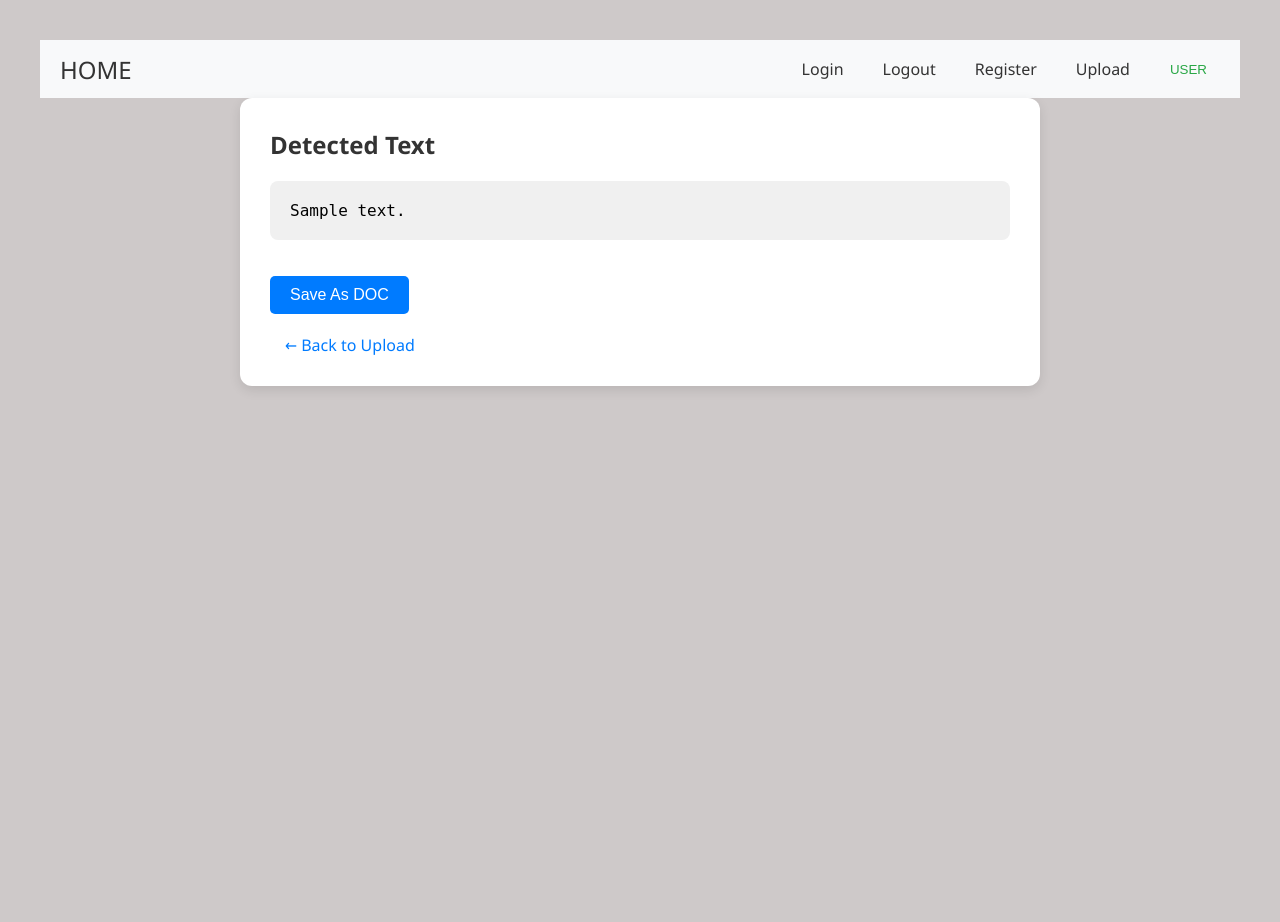
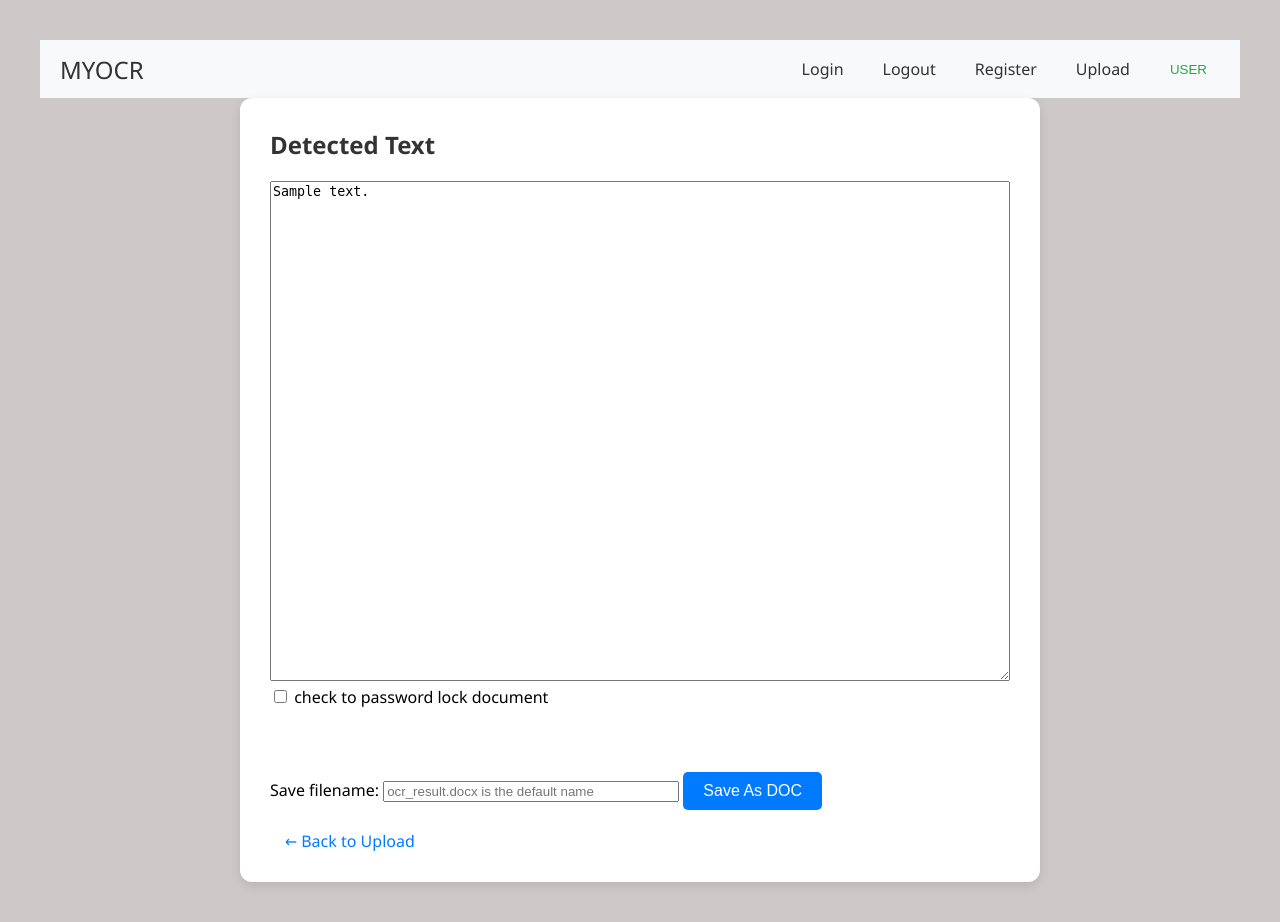
Before and after one commit to Mikodzix/ocr_project_2.2, a Flask app: template templates/result.html in a window 1280 px wide. Before the commit the page ends 389 px from the top, so only its background shows below. Run offline with Flask 3, Linux system fonts and the light colour scheme; the template is opened without the code that fills it: most values are stand-ins (such as "Sample title", 1, 10 or a date in 2020).

Commit message:
Updated 2.2 Project

```diff
--- a/app.py
+++ b/app.py
@@ -9,10 +9,9 @@ from datetime import timedelta, datetime
 import bcrypt
 from pdf2image import convert_from_path
 import pytesseract
-from ExtractTable import ExtractTable
-
-import csv
-
+import msoffcrypto
+import docx
+import tempfile
 
 
 app = Flask(__name__,static_folder='static')
@@ -183,10 +182,18 @@ def logout():
     session.pop("username", None)
     return redirect(url_for("search"))
 
-#DOWNLOAD GOOGLE VISION OCR DOCUMENT ROUTE
+#DOWNLOAD OCR DOCUMENT AS DOCX ROUTE
 @app.route('/download', methods=['POST'])
 def download_doc():
-    detected_text = request.form['text_content']
+
+    detected_text = request.form['real-text']
+    doc_name = request.form.get('download-doc-name')
+
+    if doc_name:
+        doc_name = doc_name
+    else:
+        doc_name = 'ocr_result'
+
 
     # Create a new document with the text
     doc = Document()
@@ -202,9 +209,70 @@ def download_doc():
     return send_file(
         file_stream,
         as_attachment=True,
-        download_name='ocr_result.docx',
+        download_name=f'{doc_name}.docx',
         mimetype='application/vnd.openxmlformats-officedocument.wordprocessingml.document'
     )
+
+#ORGANIZATIONAL SYSTEM DOWLOAD WITH LOCK CAPABILITY
+@app.route('/download2', methods=['POST'])
+def download2():
+    if request.method == "POST":
+            edited_text = request.form['real-text']
+            protect = request.form.get('lock-doc')
+            doc_name = request.form.get('download-doc-name')
+
+            if doc_name:
+                doc_name = doc_name
+            else:
+                doc_name = 'ocr_result'
+
+            if protect:
+                    doc_lock = request.form['lock-password']
+                    password =  doc_lock # you can also let the user pick the password!
+                    protected_docx = create_protected_docx(edited_text, password)
+
+                    return send_file(
+                        protected_docx,
+                        as_attachment=True,
+                        download_name=f"{doc_name}.locked.docx",
+                        mimetype="application/vnd.openxmlformats-officedocument.wordprocessingml.document"
+                    )
+            else:
+                # Create a new document with the text
+                doc = Document()
+                doc.add_paragraph(edited_text)
+
+                # Save to memory
+                file_stream = io.BytesIO()
+                doc.save(file_stream)
+                file_stream.seek(0)
+
+                # Send the file for download
+                return send_file(
+                    file_stream,
+                    as_attachment=True,
+                    download_name=f'{doc_name}.docx',
+                    mimetype='application/vnd.openxmlformats-officedocument.wordprocessingml.document'
+                )
+
+#LOCK PDF FUNCTION
+def create_protected_docx(text, password):
+        # Step 1: Create a normal docx in memory
+        file_stream = io.BytesIO()
+        doc = docx.Document()
+        doc.add_paragraph(text)
+        doc.save(file_stream)
+
+        # Step 2: Protect it with a password
+        file_stream.seek(0)
+        office_file = msoffcrypto.OfficeFile(file_stream)
+
+        protected_stream = io.BytesIO()
+        office_file.encrypt(password=password, outfile=protected_stream)
+
+        protected_stream.seek(0)
+        return protected_stream
+
 
 #UPLOAD GOOGLE VISION OCR FILE INPUT
 @app.route('/uploadocr', methods=['POST'])
@@ -359,23 +427,28 @@ def user_redirect():
 #PERFORM PDF OCR
 @app.route("/pdf-upload",methods=["POST"])
 def pdf_upload():
-        pdf = request.files['pdf-submit']
-        temp_path = "./temppdf/temp_uploaded.pdf"
-        pdf.save(temp_path)
-        pdftest = convert_from_path(temp_path,dpi=300)
+    pdf = request.files['pdf-submit']
 
-        all_text = ""
-        for i, img in enumerate(pdftest):
-            text = pytesseract.image_to_string(img)
-            all_text += f"--- Page {i+1} ---\n{text}\n\n"
+    with tempfile.NamedTemporaryFile(delete=False, suffix=".pdf") as temp_pdf:
+        pdf.save(temp_pdf)
+        temp_pdf_path = temp_pdf.name  # Path to the temp file
 
-        with open("output.txt", "w", encoding="utf-8") as f:
-            f.write(all_text)
+    pdftest = convert_from_path(temp_pdf_path, dpi=300)
 
-        return render_template("result.html",detected_text=all_text)
+    all_text = ""
+    for i, img in enumerate(pdftest):
+        text = pytesseract.image_to_string(img)
+        all_text += f"--- Page {i + 1} ---\n{text}\n\n"
+
+    # CLEANUP
+    if os.path.exists(temp_pdf_path):
+        os.remove(temp_pdf_path)
+
+    return render_template("result.html", detected_text=all_text)
 
 #<------------------------------------------WORKING CODE ABOVE------------------------------------------------------>
 #<------------------------------------------TEST CODE BELOW---------------------------------------------------------->
+
 
 
 
@@ -386,4 +459,3 @@ if __name__ == "__main__":
     with app.app_context():
         db.create_all()
     app.run(host="0.0.0.0", port=5000, debug=True)
-    #10.10.43.80:5000
--- a/templates/base.html
+++ b/templates/base.html
@@ -126,7 +126,7 @@
 </head>
 <body>
   <nav class="navbar">
-    <a class="navbar-brand" href="/">HOME</a>
+    <a class="navbar-brand" href="/">MYOCR</a>
     <div class="navbar-toggler" onclick="toggleNavbar()">
       <span></span>
       <span></span>
--- a/templates/result.html
+++ b/templates/result.html
@@ -59,19 +59,58 @@
             color: #007BFF;
             margin-left: 15px;
         }
+
+
     </style>
 </head>
 <body>
+<form action="/download2" method="post">
+
     <div class="container">
-        <h2>Detected Text</h2>
-        <pre>{{ detected_text }}</pre>
+                <h2>Detected Text</h2>
+                <textarea name="real-text" style="
+          white-space: pre;
+          overflow-wrap: normal;
+          overflow-x: scroll;
+          width: 100%;
+          height: 500px;
+          font-family: monospace;
+          margin:auto;
+        ">{{ detected_text }}</textarea>
+        <input type="checkbox" id="check-lock" value="LOCK DOCUMENT" name="lock-doc" onclick="showlock()" >
+        <label for="check-lock">check to password lock document</label>
+<br>
+        <label for="lock-password" id="lock-label"  class="locks" style="display:none">Document Password:</label>
 
-        <form action="/download" method="post">
-            <input type="hidden" name="text_content" value="{{ detected_text }}">
-            <button type="submit" class="button">Save As DOC</button>
-        </form>
+        <input type="hidden" class="locks" name="lock-password" id="lock-password" required minlength="4"   oninvalid="this.setCustomValidity('Password must be at least 4 characters.')"
+            oninput="this.setCustomValidity('')">
 
+        <br>
+        <label style="display:none; color:blue" id="lock-info"><i>❗Locked documents cannot be opened at all without password. KEEP IT SAFE.</i></label>
+<br>
+        <label>Save filename:</label>
+        <input type="text" id="download-doc-name" name="download-doc-name" placeholder="ocr_result.docx is the default name" style="width:40%">
+
+        <button type="submit" class="button">Save As DOC</button>
+        <br>
         <a href="/" class="back-link">← Back to Upload</a>
     </div>
+</form>
+<script>
+function showlock() {
+    let checkbox = document.getElementById("check-lock");
+    if (checkbox.checked) {
+        document.getElementById("lock-password").type = "password";
+        document.getElementById("lock-label").style.display = "inline";
+        document.getElementById("lock-info").style.display = "inline";
+        document.getElementById("download-doc-name").placeholder = "ocr_result_protected.docx is the default name";
+    } else {
+        document.getElementById("lock-password").type = "hidden";
+        document.getElementById("lock-label").style.display = "none";
+        document.getElementById("lock-info").style.display = "none";
+        document.getElementById("download-doc-name").placeholder = "ocr_result.docx is the default name";
+    }
+}
+</script>
 </body>
  {% endblock %}
--- a/templates/result2.html
+++ /dev/null
@@ -1,3 +0,0 @@
-<a href="{{ url_for('static', filename='outputs/' + csv_filename) }}" download>
-  <button>Download CSV</button>
-</a>
```
Also changed, not shown: templates/index.html (+52 -9 lines), templates/user.html (+4 -4 lines), static/images/processing.gif (added), static/uploads/csv/292.jpg (deleted), 1 other file.
